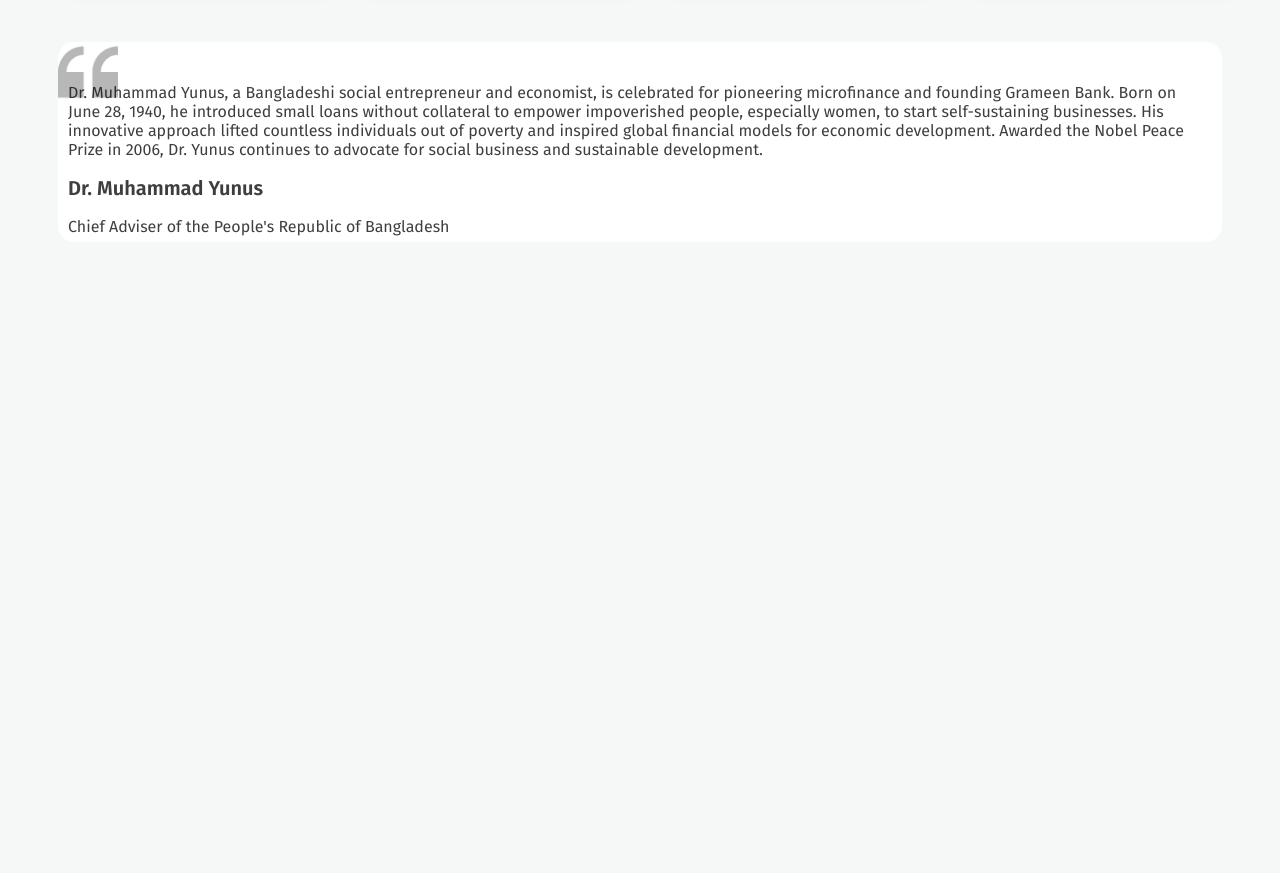
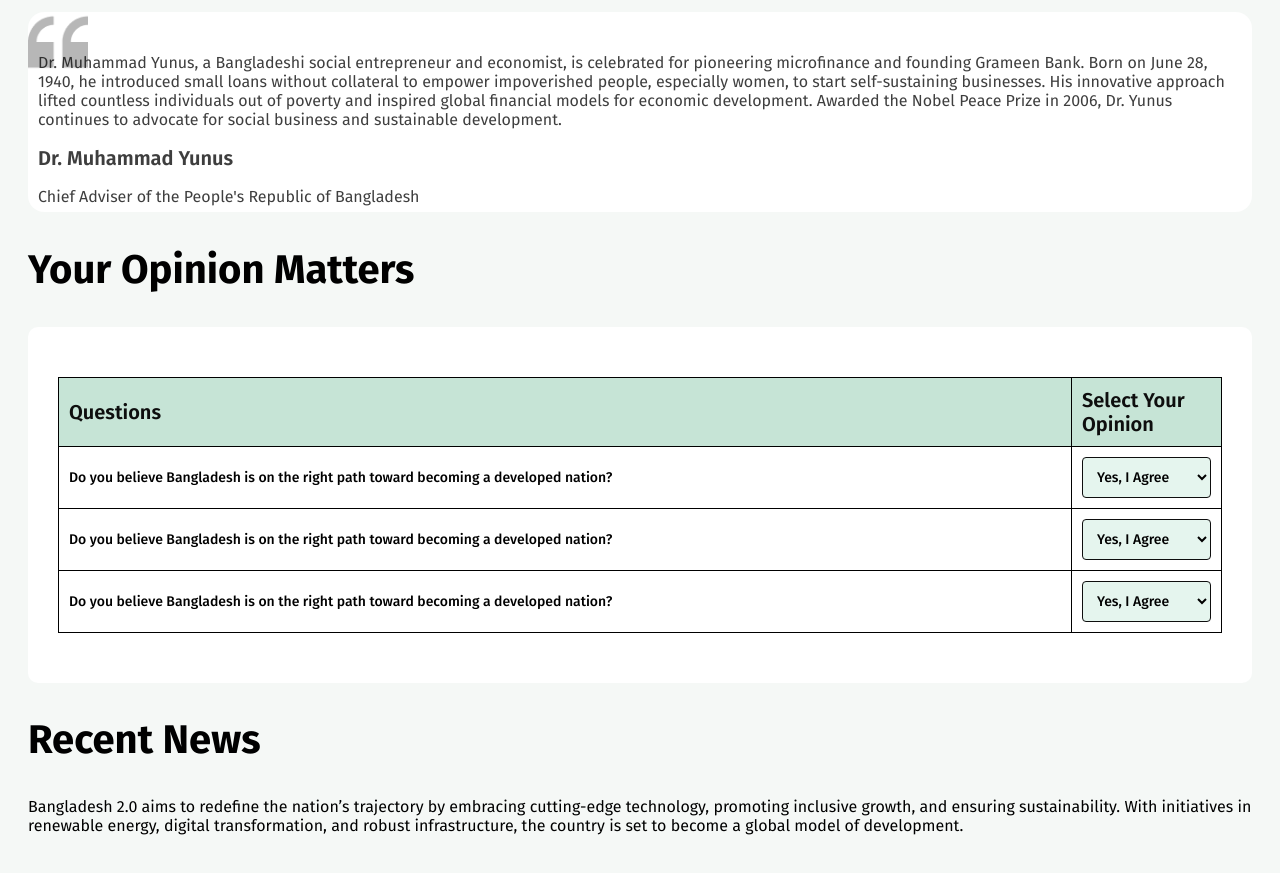
Before and after one commit to souravMitra02/bangladesh-2.0, a plain HTML site: page index.html in a window 1280 px wide. Shown: the part 1690-2563 px from the top of the page. Before the commit the page ends 1990 px from the top, so only its background shows below. Drawn offline with Linux system fonts and the light colour scheme.

Commit message:
added to opinion section

```diff
--- a/index.html
+++ b/index.html
@@ -83,8 +83,49 @@
             <p>Dr. Muhammad Yunus, a Bangladeshi social entrepreneur and economist, is celebrated for pioneering microfinance and founding Grameen Bank. Born on June 28, 1940, he introduced small loans without collateral to empower impoverished people, especially women, to start self-sustaining businesses. His innovative approach lifted countless individuals out of poverty and inspired global financial models for economic development. Awarded the Nobel Peace Prize in 2006, Dr. Yunus continues to advocate for social business and sustainable development.</p>
             <h2 class="name-title">Dr. Muhammad Yunus</h2>
             <p>Chief Adviser of the People's Republic of Bangladesh</p>
-
         </div>
+        </section>
+        <section>
+            <h2 class="title">Your Opinion Matters</h2>
+            <div class="opinion">
+                <table>
+                    <tr>
+                        <th>Questions</th>
+                        <th>Select Your Opinion</th>
+                      </tr>
+                      <tr>
+                        <td>Do you believe Bangladesh is on the right path toward becoming a developed nation?</td>
+                        <td>
+                          <select>
+                            <option>Yes, I Agree</option>
+                            <option>No, I Disagree</option>
+                          </select>
+                        </td>
+                      </tr>
+                      <tr>
+                        <td>Do you believe Bangladesh is on the right path toward becoming a developed nation?</td>
+                        <td>
+                          <select>
+                            <option>Yes, I Agree</option>
+                            <option>No, I Disagree</option>
+                          </select>
+                        </td>
+                      </tr>
+                      <tr>
+                        <td>Do you believe Bangladesh is on the right path toward becoming a developed nation?</td>
+                        <td>
+                          <select>
+                            <option>Yes, I Agree</option>
+                            <option>No, I Disagree</option>
+                          </select>
+                        </td>
+                      </tr>
+                </table>
+            </div>
+        </section>
+        <section>
+            <h2 class="title">Recent News</h2>
+            <p>Bangladesh 2.0 aims to redefine the nation’s trajectory by embracing cutting-edge technology, promoting inclusive growth, and ensuring sustainability. With initiatives in renewable energy, digital transformation, and robust infrastructure, the country is set to become a global model of development.</p>
         </section>
     </main>
     <footer>
--- a/styles/styles.css
+++ b/styles/styles.css
@@ -7,7 +7,7 @@
 }
 body {
   background-color: rgb(245, 248, 246);
-  padding: 50px;
+  padding: 20px;
 }
 /* banner section */
 .banner {
@@ -213,3 +213,35 @@ body {
   font-size: 20px;
   font-weight: 600;
 }
+/* opinion section */
+.opinion {
+  background-color: white;
+  padding: 30px;
+  border-radius: 10px;
+}
+th,td,table {
+  text-align: left;
+  padding: 10px;
+  border: 1px solid black;
+  border-collapse: collapse;
+  width: 100%;
+  margin: 20px 0;
+}
+th {
+  background-color: rgb(198, 228, 214);
+  color: rgb(14, 14, 14);
+  font-size: 20px;
+  font-weight: 600;
+}
+td{
+    font-size: 14px;
+font-weight: 500;
+}
+select{
+font-size: 14px;
+font-weight: 500;
+border: 1px solid rgb(14, 14, 14);
+padding: 10px;
+border-radius: 4px;
+background: rgba(9, 161, 92, 0.1);
+}
```
